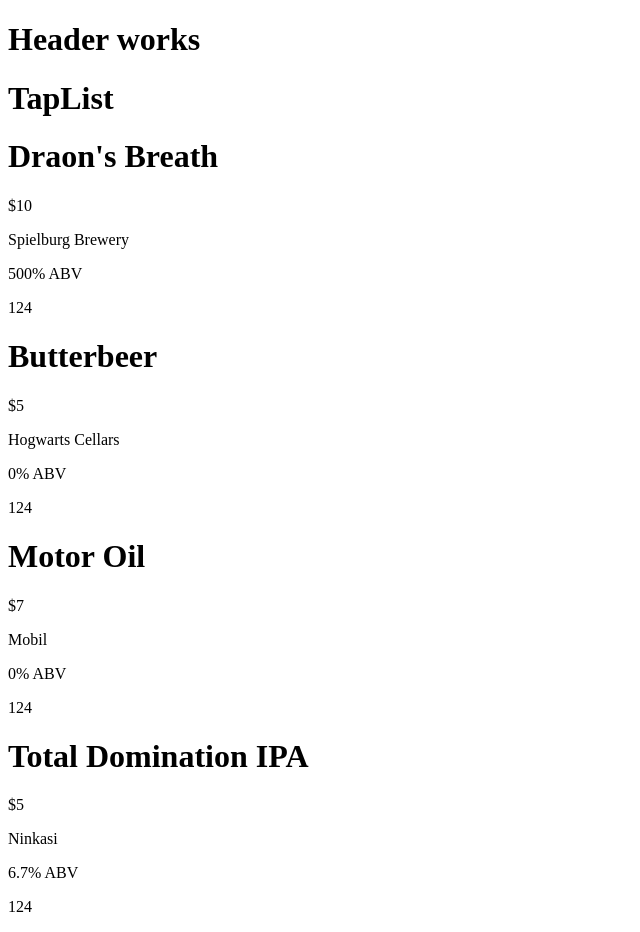
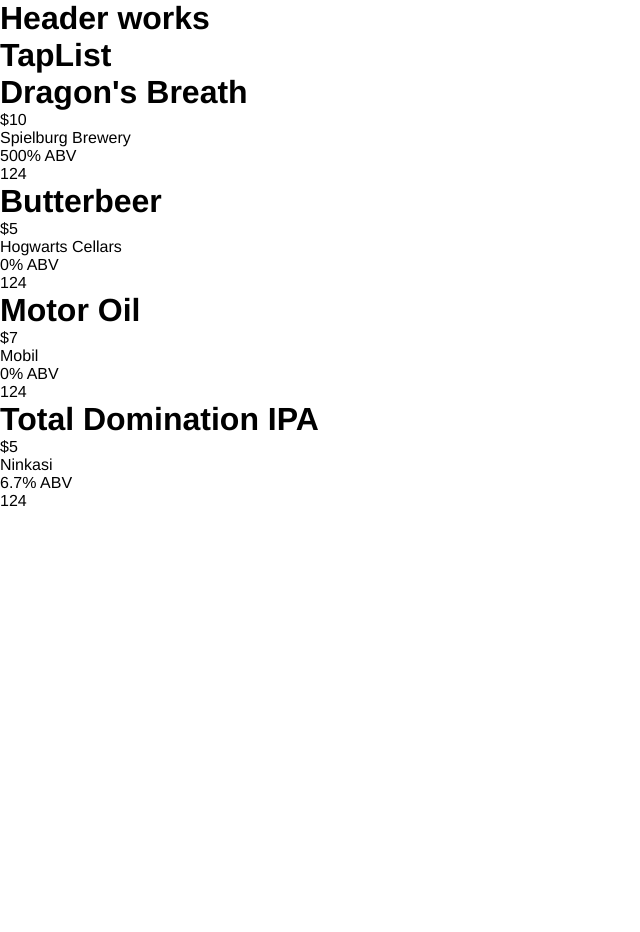
Before and after one commit to lukebertram/react-taproom, a React app: page /#/ in a window 1280 px wide. Shown: the whole page, without its empty margins (0-640 px from the left). After the commit the page ends 800 px from the top, so only its background shows below. Built offline with nearby package versions, Linux system fonts and the light colour scheme; the HTML template or start-up script is replaced by a standard one.

Commit message:
add global style reset to App.jsx

```diff
--- a/src/components/App.jsx
+++ b/src/components/App.jsx
@@ -8,7 +8,12 @@
   return(
     <div>
       <style global jsx>{`
-
+        html, body, div, h1, h2, p, ul, ol, li{
+          margin: 0;
+          padding: 0;
+          box-sizing: border-box;
+          font-family: Helvetica, arial, sans-serif;
+        }
       `}</style>
       <Header/>
       <Switch>
--- a/src/components/TapList.jsx
+++ b/src/components/TapList.jsx
@@ -3,7 +3,7 @@
 
 const kegs = [
   {
-    name: "Draon's Breath",
+    name: "Dragon's Breath",
     price: 10,
     brewery: "Spielburg Brewery",
     alcoholContent: 500,
```
